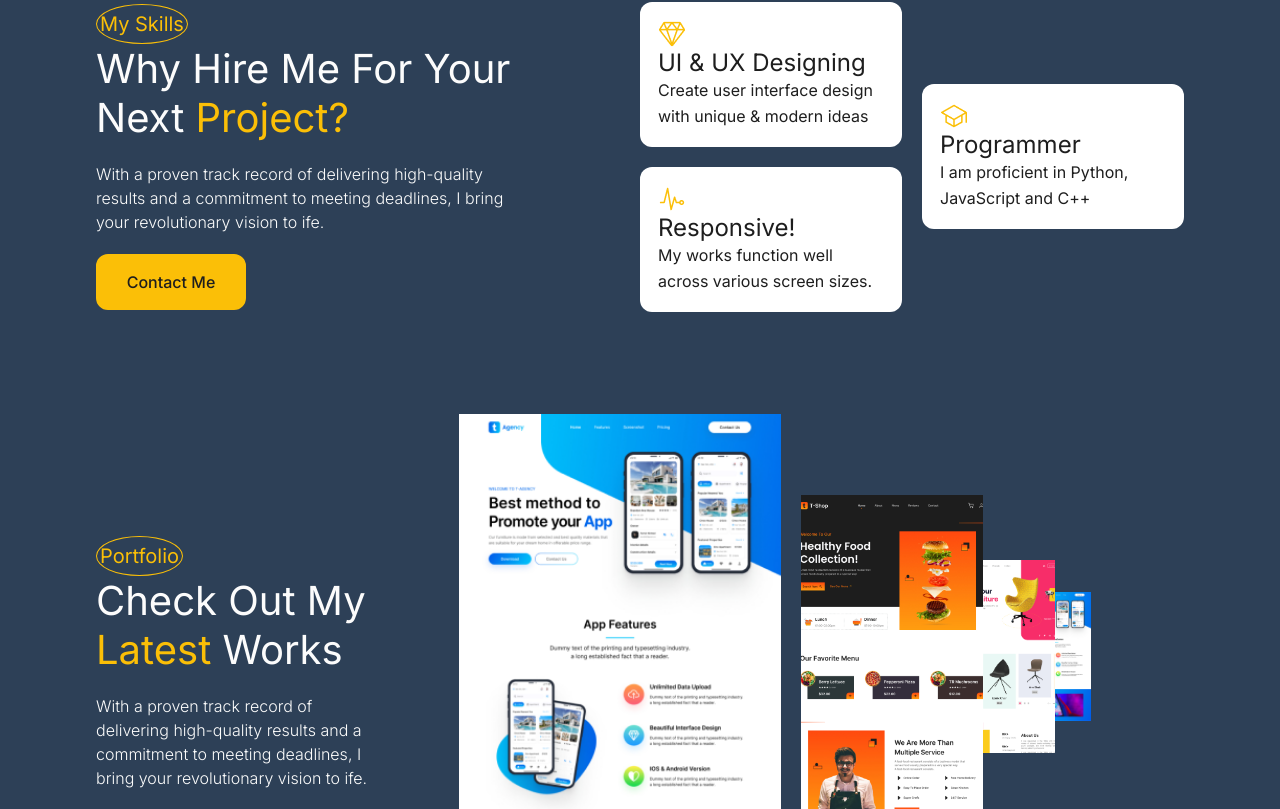
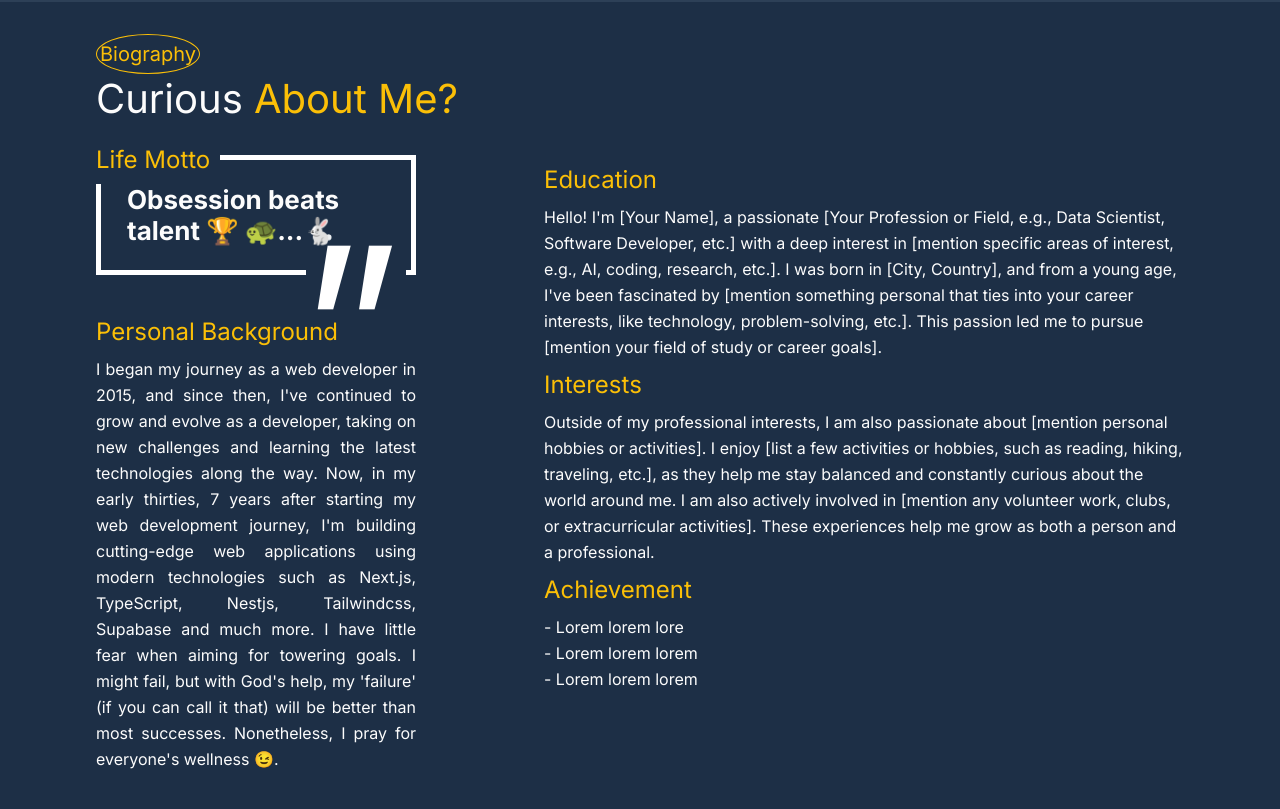
Before and after one commit to romeyiow/personal-portfolio, a React (Vite) app: page / in a window 1280 px wide. Shown: the part 1171-1980 px from the top of the page. Built offline with nearby package versions, Linux system fonts and the light colour scheme.

Commit message:
Added Biography Section

```diff
--- a/public/assets/styles.css
+++ b/public/assets/styles.css
@@ -176,7 +176,8 @@ nav {
     background-color: rgba(45, 64, 87, 0.97);
     z-index: var(--z-fixed); */
 }
-.sticky{
+
+.sticky {
 
     backdrop-filter: blur(5px);
     -webkit-backdrop-filter: blur(5px);
@@ -426,6 +427,164 @@ section.stats {
     /* line-height: 28px; */
 }
 
+/* ========================================================= */
+/* ==================== BIO-SECTION ==================== */
+/* ========================================================= */
+section.bio {
+    width: 100vw;
+    padding-left: calc(15vw/2);
+    padding-right: calc(15vw/2);
+    padding-top: 2em;
+    padding-bottom: 4em;
+    height: auto;
+    display: grid;
+    grid-template-columns: 1fr;
+    background-color: #1D2F46;
+
+    /* border: 2px solid red; */
+}
+
+.bio .texts {
+    display: flex;
+    flex-direction: column;
+    align-items: flex-start;
+    justify-content: center;
+    gap: 20px;
+    height: 100%;
+
+    /* border: 1px dotted red; */
+}
+
+.bio .texts>h2 {
+    font-size: var(--fz-h1);
+}
+
+
+.bio .texts>h2 span {
+    font-size: var(--fz-h1);
+    color: var(--c-accent);
+}
+
+.bio .content {
+    margin-top: 2em;
+    display: grid;
+    grid-template-columns: 1fr 2fr;
+    gap: 8em;
+}
+
+.bio .content .left {
+    /* border: 1px solid red; */
+    height: auto;
+    width: 100%;
+    display: flex;
+    flex-direction: column;
+    row-gap: 2em;
+    text-align: justify;
+}
+
+.bio .content .right {
+    /* border: 1px solid red; */
+    height: auto;
+    width: 100%;
+}
+
+.bio .left .motto {
+    /* overflow: hidden; */
+    position: relative;
+    /* border: 1px solid yellow; */
+    height: auto;
+    width: 100%;
+    background-color: #1D2F46;
+}
+
+.bio .left .box {
+    /* overflow: hidden; */
+    position: relative;
+    border: 5px solid white;
+    padding: 24px 1em;
+    /* White border */
+    background-color: #1D2F46;
+    /* Dark background color for the box */
+    /* color: white; */
+    height: auto;
+    width: 100%;
+
+    font-size: 26px;
+    font-weight: bold;
+}
+
+.bio .content .left .motto h4 {
+    position: absolute;
+    top: -20px;
+    left: 0;
+    background-color: #1D2F46;
+    /* Same background color as the box */
+    color: var(--c-accent);
+    /* Move it slightly above the box to overlap */
+    z-index: 1;
+    padding: 10px;
+    font-size: 24px;
+    text-align: left;
+    padding-left: 0;
+
+}
+
+.bio .content .left .motto .quote {
+    position: absolute;
+
+    /* Height of the quote block */
+    /* background-color: #1D2F46; */
+    /* Same background color as the box */
+    color: white;
+    /* Same background color as the box */
+    z-index: 2;
+    font-size: 230px;
+    vertical-align: bottom;
+    text-align: right;
+    font-family: var(--ff-main);
+    bottom: 0;
+    right: 10px;
+    padding: 5px;
+    height: auto;
+    vertical-align: bottom;
+    text-align: center;
+    height: 130px;
+    /* border: 1px solid red; */
+    top: 30px;
+    right: 10px;
+}
+
+.bio .content .left .motto .blocker {
+    position: absolute;
+    height: 10px;
+    width: 100px;
+    background-color: #1D2F46;
+    /* border: 1px solid red; */
+    z-index: 1;
+    bottom: 0;
+    right: 10px;
+}
+
+.bio .content .left .personal-background h4 {
+    color: var(--c-accent);
+    /* Move it slightly above the box to overlap */
+    z-index: 1;
+    padding: 10px;
+    font-size: 24px;
+    text-align: left;
+    padding-left: 0;
+
+}
+
+.bio-right-h4 {
+    color: var(--c-accent);
+    /* Move it slightly above the box to overlap */
+    z-index: 1;
+    padding: 10px;
+    font-size: 24px;
+    text-align: left;
+    padding-left: 0;
+}
 
 /* ========================================================= */
 /* ==================== SKILLS-SECTION ==================== */
@@ -686,7 +845,7 @@ section.projects {
     opacity: 100%;
 }
 
-.arr-btn{
+.arr-btn {
     background-color: transparent;
     border: none;
 
@@ -945,23 +1104,24 @@ textarea::placeholder {
 /* ====================     FOOTER   ==================== */
 /* ========================================================= */
 
-footer{
+footer {
     display: flex;
     justify-content: space-between;
     align-items: center;
-    width:85vw;
+    width: 85vw;
     padding-top: 3vw;
     padding-bottom: 2vw;
     border-top: 1px solid var(--c-gray);
     font-family: var(--ff-main);
 }
 
-div.social-media{
+div.social-media {
     display: flex;
     gap: 10px;
 
 }
-div.social-media img{
+
+div.social-media img {
     width: 20px;
     /* aspect-ratio: 1/1; */
     object-fit: contain;
--- a/src/App.jsx
+++ b/src/App.jsx
@@ -7,7 +7,7 @@ function App() {
           <span className="name">EROME IMPERIAL</span>
         </div>
         <div className="links">
-          <a href="#about">Bio</a>
+          <a href="#bio">Bio</a>
           <a href="#projects">Portfolio</a>
           <a href="#skills">Skills</a>
           <a href="#resume">Resume</a>
@@ -21,6 +21,7 @@ function App() {
           </a>
         </div>
       </nav>
+
       <section className="hero" id="hero">
         <div className="texts">
           <span className="elli-marks">Welcome</span>
@@ -63,6 +64,7 @@ function App() {
           </div>
         </div>
       </section>
+
       <section className="stats" id="stats">
         <div className="item">
           <h2>80+</h2>
@@ -79,6 +81,50 @@ function App() {
           <p>Reviews given</p>
         </div>
       </section>
+
+      <section className="bio" id="bio">
+        <div className="texts">
+          <span className="elli-marks">Biography</span>
+          <h2>
+            Curious <span>About Me?</span>
+          </h2>
+        </div>
+        <div className="content">
+          <div className="left">
+            <div className="motto">
+              <h4>Life Motto</h4>
+              <div className="box">
+                Obsession beats <br /> talent 🏆 🐢...🐇
+              </div>
+              <div className="quote">”</div>
+              <div className="blocker"></div>
+            </div>
+            <div className="personal-background">
+              <h4>Personal Background</h4>
+              <p>I began my journey as a web developer in 2015, and since then, I've continued to grow and evolve as a developer, taking on new challenges and learning the latest technologies along the way. Now, in my early thirties, 7 years after starting my web development journey, I'm building cutting-edge web applications using modern technologies such as Next.js, TypeScript, Nestjs, Tailwindcss, Supabase and much more.  I have little fear when aiming for towering goals. I might fail, but with God's help, my 'failure' (if you can call it that) will be better than most successes. Nonetheless, I pray for everyone's wellness 😉.</p>
+            </div>
+          </div>
+          <div className="right">
+            <div className="education">
+              <h4 className="bio-right-h4">Education</h4>
+              <p>Hello! I'm [Your Name], a passionate [Your Profession or Field, e.g., Data Scientist, Software Developer, etc.] with a deep interest in [mention specific areas of interest, e.g., AI, coding, research, etc.]. I was born in [City, Country], and from a young age, I've been fascinated by [mention something personal that ties into your career interests, like technology, problem-solving, etc.]. This passion led me to pursue [mention your field of study or career goals].</p>
+            </div>
+            <div className="interests">
+              <h4 className="bio-right-h4">Interests</h4>
+              <p>Outside of my professional interests, I am also passionate about [mention personal hobbies or activities]. I enjoy [list a few activities or hobbies, such as reading, hiking, traveling, etc.], as they help me stay balanced and constantly curious about the world around me. I am also actively involved in [mention any volunteer work, clubs, or extracurricular activities]. These experiences help me grow as both a person and a professional.</p>
+            </div>
+            <div className="achievements">
+              <h4 className="bio-right-h4">Achievement</h4>
+              <p>
+                - Lorem lorem lore <br />
+                - Lorem lorem lorem <br />
+                - Lorem lorem lorem <br />
+              </p>
+            </div>
+          </div>
+        </div>
+      </section>
+
       <section className="skills" id="skills">
         <div className="texts">
           <span className="elli-marks">My Skills</span>
@@ -117,6 +163,7 @@ function App() {
           </div>
         </div>
       </section>
+
       <section className="projects" id="projects">
         <div className="texts">
           <span className="elli-marks">Portfolio</span>
@@ -175,6 +222,7 @@ function App() {
           </div>
         </div>
       </section>
+
       <section className="reviews" id="reviews">
         <div className="top-part">
           <div className="review-texts">
@@ -294,6 +342,7 @@ function App() {
           </div>
         </div>
       </section>
+
       <section className="contact">
         <div className="contact-texts">
           <div>
@@ -362,6 +411,7 @@ function App() {
           </div>
         </div>
       </section>
+
       <footer>
         <span className="cpr">© Copyright 2024</span>
         <span className="credits"> JCI - All Rights Reserved</span>
```
